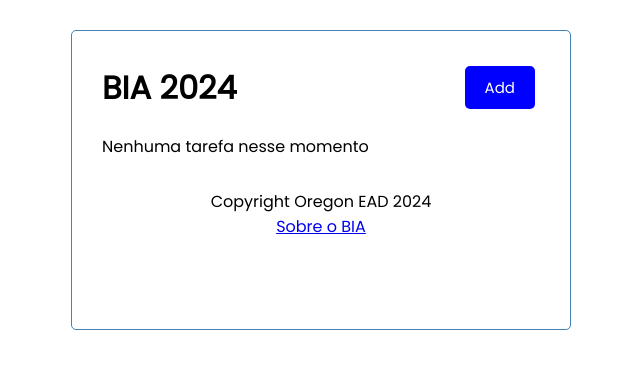
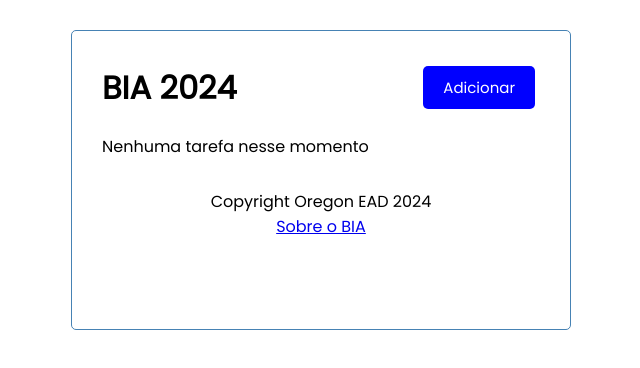
Before and after one commit to giumk/bia-pipeline, a React (Create React App) app in the folder client/: page / in a window 1280 px wide. Shown: the top 368 px of the page, without its empty margins (319-959 px from the left). Built offline with nearby package versions, Linux system fonts and the light colour scheme; no server answers.

Commit message:
Ajustando Header PT

```diff
--- a/client/src/components/Header.js
+++ b/client/src/components/Header.js
@@ -11,7 +11,7 @@ const Header = ({ title, onAdd, showAdd }) => {
       {location.pathname === "/" && (
         <Button
           color={showAdd ? "red" : "blue"}
-          text={showAdd ? "Close" : "Add"}
+          text={showAdd ? "Fechar" : "Adicionar"}
           onClick={onAdd}
         />
       )}
```
